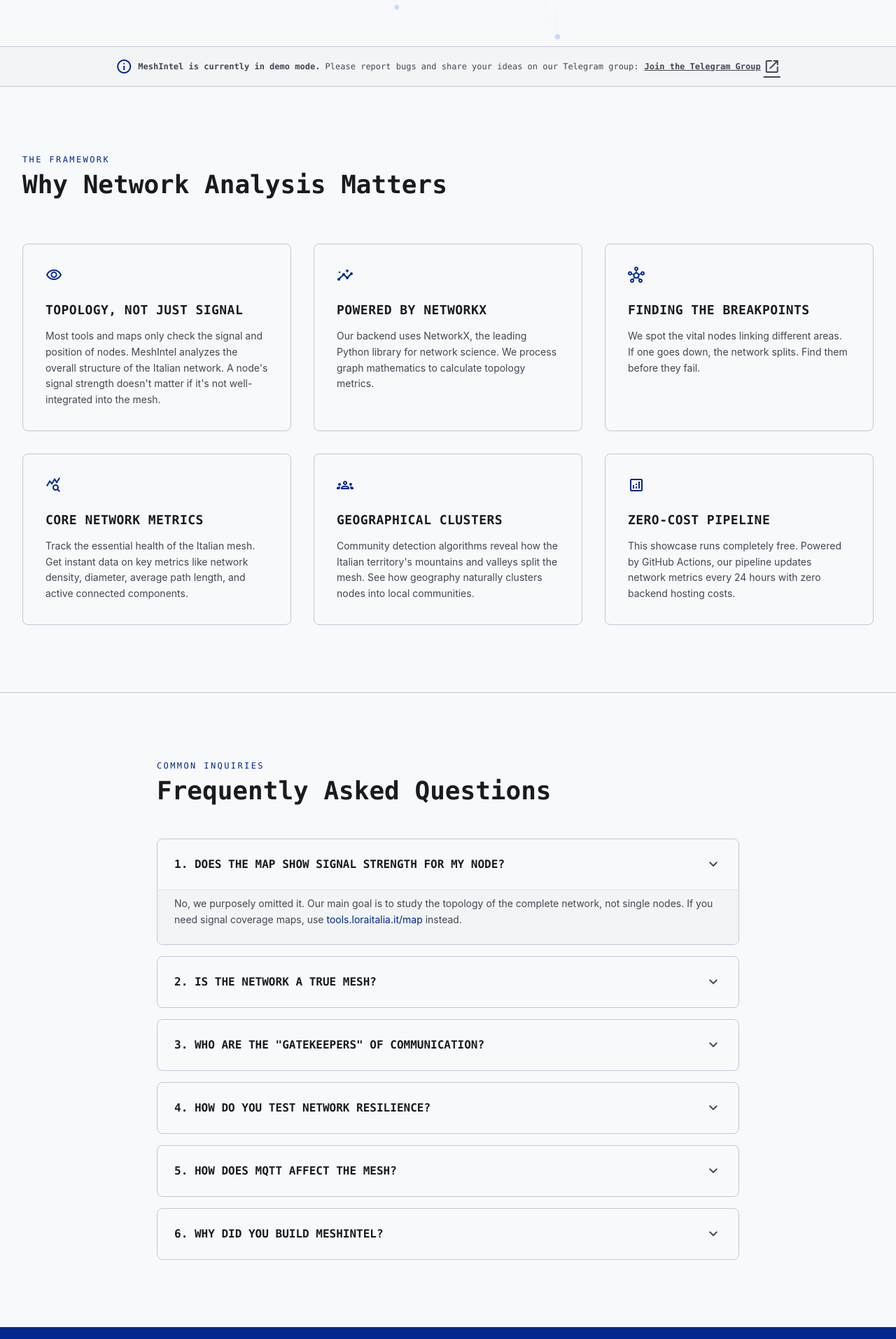
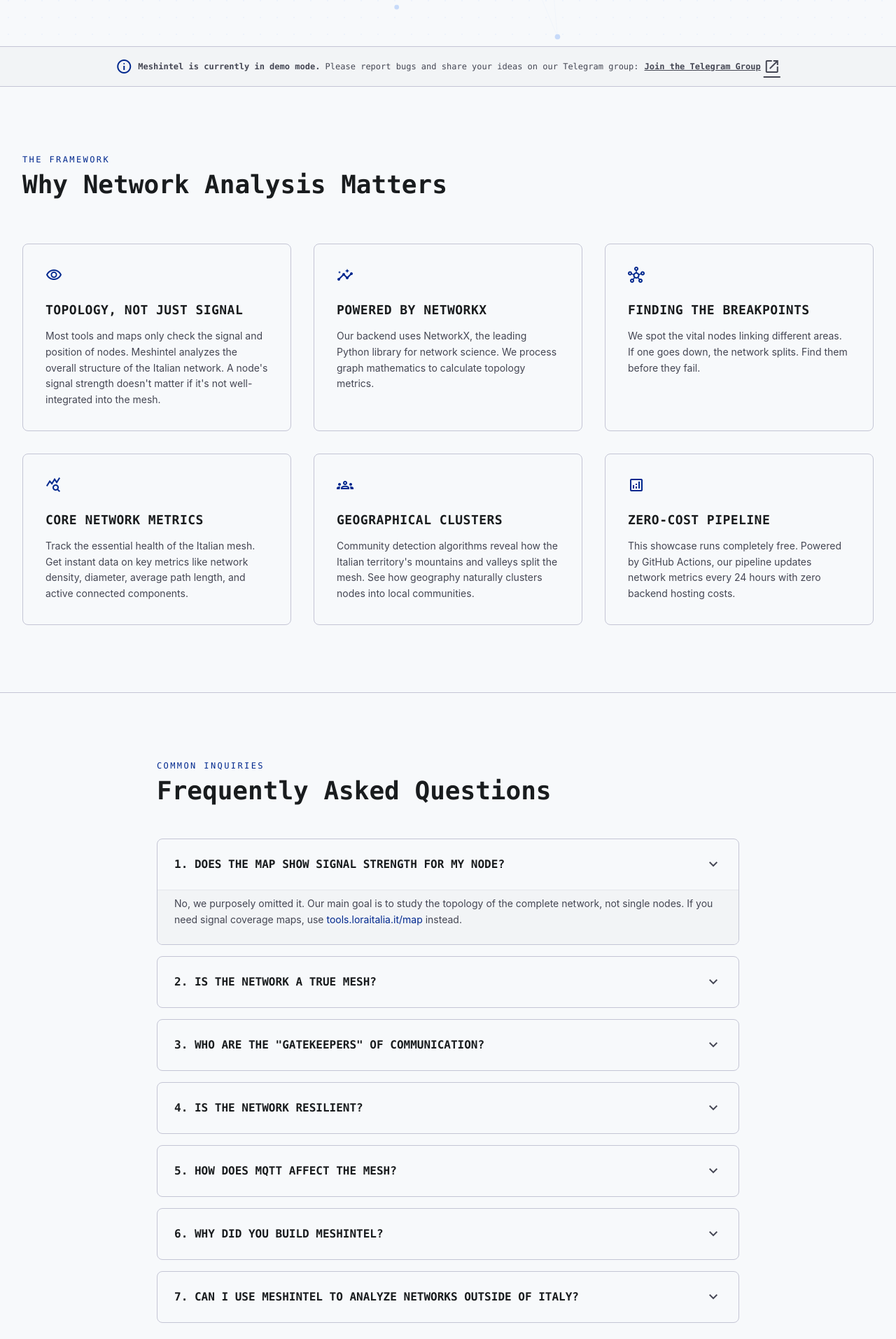
Before and after one commit to StealthGuy/meshintel, a React (Vite) app in the folder frontend/: page / in a window 1280 px wide. Shown: the part 884-2797 px from the top of the page at 70% size. Built offline with nearby package versions, Linux system fonts and the light colour scheme.

Commit message:
scalability

```diff
--- a/frontend/src/components/landing/LandingPage.tsx
+++ b/frontend/src/components/landing/LandingPage.tsx
@@ -222,7 +222,7 @@ export const LandingPage: React.FC = () => {
                 🔔 CODE and REPORTS RELEASE COUNTDOWN
               </span>
               <p className="text-sm text-on-surface-variant dark:text-slate-400 mb-6 leading-relaxed">
-                The source code of MeshIntel and the structural and resilience analysis reports will be available starting from <strong>June 12, 2026 at 12:00 PM</strong>.
+                The source code of Meshintel and the structural and resilience analysis reports will be available starting from <strong>June 12, 2026 at 12:00 PM</strong>.
               </p>
 
               {timeLeft.expired ? (
@@ -292,7 +292,7 @@ export const LandingPage: React.FC = () => {
           <div className="max-w-7xl mx-auto px-4 sm:px-6 lg:px-8 py-4 flex items-center justify-center gap-3">
             <div className="flex items-center justify-center gap-2 font-mono text-xs text-on-surface-variant dark:text-slate-400 text-center flex-wrap">
               <span className="material-symbols-outlined text-[16px] text-primary dark:text-blue-500 shrink-0">info</span>
-              <span><strong>MeshIntel is currently in demo mode.</strong> Please report bugs and share your ideas on our Telegram group:</span>
+              <span><strong>Meshintel is currently in demo mode.</strong> Please report bugs and share your ideas on our Telegram group:</span>
               <a href="https://t.me/+W98oFecg2E01OTg0" target="_blank" rel="noopener noreferrer" className="hover:text-primary dark:hover:text-blue-400 underline font-bold flex items-center gap-1">
                 Join the Telegram Group
 
@@ -316,7 +316,7 @@ export const LandingPage: React.FC = () => {
                 <div>
                   <span className="material-symbols-outlined text-primary dark:text-blue-500 mb-6 text-3xl">visibility</span>
                   <h3 className="text-lg font-bold font-mono text-on-surface dark:text-white mb-3 uppercase tracking-wide">Topology, Not Just Signal</h3>
-                  <p className="text-on-surface-variant dark:text-slate-400 text-sm leading-relaxed">Most tools and maps only check the signal and position of nodes. MeshIntel analyzes the overall structure of the Italian network. A node's signal strength doesn't matter if it's not well-integrated into the mesh.</p>
+                  <p className="text-on-surface-variant dark:text-slate-400 text-sm leading-relaxed">Most tools and maps only check the signal and position of nodes. Meshintel analyzes the overall structure of the Italian network. A node's signal strength doesn't matter if it's not well-integrated into the mesh.</p>
                 </div>
               </div>
               {/* Insight 2 */}
@@ -421,7 +421,7 @@ export const LandingPage: React.FC = () => {
                 <label className="flex flex-col cursor-pointer hover:bg-surface-container-low dark:hover:bg-slate-900/40 transition-colors group">
                   <input className="peer hidden" name="faq-accordion" type="radio" />
                   <div className="flex items-center justify-between p-6">
-                    <span className="text-sm sm:text-base font-bold text-on-surface dark:text-white font-mono uppercase group-hover:text-primary dark:group-hover:text-blue-400 transition-colors">4. How do you test network resilience?</span>
+                    <span className="text-sm sm:text-base font-bold text-on-surface dark:text-white font-mono uppercase group-hover:text-primary dark:group-hover:text-blue-400 transition-colors">4. Is the network resilient?</span>
                     <span className="material-symbols-outlined text-on-surface-variant dark:text-slate-400 transition-transform duration-300 peer-checked:rotate-180">expand_more</span>
                   </div>
                   <div className="max-h-0 overflow-hidden peer-checked:max-h-96 transition-all duration-300 ease-in-out bg-surface-container-low dark:bg-slate-900/10">
@@ -451,7 +451,7 @@ export const LandingPage: React.FC = () => {
                 <label className="flex flex-col cursor-pointer hover:bg-surface-container-low dark:hover:bg-slate-900/40 transition-colors group">
                   <input className="peer hidden" name="faq-accordion" type="radio" />
                   <div className="flex items-center justify-between p-6">
-                    <span className="text-sm sm:text-base font-bold text-on-surface dark:text-white font-mono uppercase group-hover:text-primary dark:group-hover:text-blue-400 transition-colors">6. Why did you build MeshIntel?</span>
+                    <span className="text-sm sm:text-base font-bold text-on-surface dark:text-white font-mono uppercase group-hover:text-primary dark:group-hover:text-blue-400 transition-colors">6. Why did you build Meshintel?</span>
                     <span className="material-symbols-outlined text-on-surface-variant dark:text-slate-400 transition-transform duration-300 peer-checked:rotate-180">expand_more</span>
                   </div>
                   <div className="max-h-0 overflow-hidden peer-checked:max-h-96 transition-all duration-300 ease-in-out bg-surface-container-low dark:bg-slate-900/10">
@@ -461,16 +461,31 @@ export const LandingPage: React.FC = () => {
                   </div>
                 </label>
               </div>
+
+              <div className="border border-outline-variant dark:border-slate-900 bg-surface dark:bg-slate-900/20 rounded-lg overflow-hidden">
+                <label className="flex flex-col cursor-pointer hover:bg-surface-container-low dark:hover:bg-slate-900/40 transition-colors group">
+                  <input className="peer hidden" name="faq-accordion" type="radio" />
+                  <div className="flex items-center justify-between p-6">
+                    <span className="text-sm sm:text-base font-bold text-on-surface dark:text-white font-mono uppercase group-hover:text-primary dark:group-hover:text-blue-400 transition-colors">7. Can I use Meshintel to analyze networks outside of Italy?</span>
+                    <span className="material-symbols-outlined text-on-surface-variant dark:text-slate-400 transition-transform duration-300 peer-checked:rotate-180">expand_more</span>
+                  </div>
+                  <div className="max-h-0 overflow-hidden peer-checked:max-h-96 transition-all duration-300 ease-in-out bg-surface-container-low dark:bg-slate-900/10">
+                    <div className="p-6 pt-2 text-on-surface-variant dark:text-slate-400 text-sm leading-relaxed border-t border-outline-variant/30 dark:border-slate-900/40">
+                      Currently, this study is limited to the Italian territory as the data is sourced exclusively from the <a href="https://loraitalia.it" target="_blank" rel="noopener noreferrer" className="text-primary dark:text-blue-400 hover:underline">loraitalia.it</a> community. However, the MeshIntel architecture is fully scalable and completely independent of geographical location. If you have access to the graph of a mesh network composed entirely of radio frequency (RF-only) nodes please contact us to expand the analysis.
+                    </div>
+                  </div>
+                </label>
+              </div>
             </div>
           </div>
-        </section>
+        </section >
 
         {/* Final CTA Section */}
-        <section className="py-24 bg-primary dark:bg-gradient-to-br dark:from-slate-950 dark:via-slate-900 dark:to-blue-950 dark:border-t dark:border-slate-900 text-on-primary dark:text-white text-center">
+        < section className="py-24 bg-primary dark:bg-gradient-to-br dark:from-slate-950 dark:via-slate-900 dark:to-blue-950 dark:border-t dark:border-slate-900 text-on-primary dark:text-white text-center" >
           <div className="max-w-4xl mx-auto px-4 sm:px-6 lg:px-8">
             <h2 className="text-3xl sm:text-5xl font-mono font-bold leading-tight mb-6">Ready to analyze the Meshtastic network yourself? </h2>
             <p className="text-white/80 dark:text-slate-300 text-base sm:text-lg mb-10 max-w-2xl mx-auto leading-relaxed">
-              Use MeshIntel to understand the routing, resilience, and structure of our decentralized mesh. If you are new to network analysis, check out our reports first to understand the metrics
+              Use Meshintel to understand the routing, resilience, and structure of our decentralized mesh. If you are new to network analysis, check out our reports first to understand the metrics
             </p>
             <div className="flex flex-col sm:flex-row items-center justify-center gap-4 w-full sm:w-auto">
               <Link to="/map" className="w-full sm:w-auto">
@@ -485,11 +500,11 @@ export const LandingPage: React.FC = () => {
               </div>
             </div>
           </div>
-        </section>
-      </main>
+        </section >
+      </main >
 
       {/* Footer */}
-      <footer className="bg-surface dark:bg-slate-950 border-t border-outline-variant dark:border-slate-900">
+      < footer className="bg-surface dark:bg-slate-950 border-t border-outline-variant dark:border-slate-900" >
         <div className="flex flex-col md:flex-row justify-between items-center py-12 max-w-7xl mx-auto px-4 sm:px-6 lg:px-8">
           <div className="flex flex-col items-center md:items-start mb-8 md:mb-0">
             <div className="flex items-center gap-3 mb-2">
@@ -508,7 +523,7 @@ export const LandingPage: React.FC = () => {
             {/* <a className="font-mono text-xs text-slate-400 hover:text-primary dark:hover:text-blue-400 transition-colors" href="https://github.com/StealthGuy/meshintel"> My GitHub</a> */}
           </div>
         </div>
-      </footer>
+      </footer >
     </div >
   );
 };
--- a/frontend/src/components/landing/LandingPageIt.tsx
+++ b/frontend/src/components/landing/LandingPageIt.tsx
@@ -220,7 +220,7 @@ export const LandingPageIt: React.FC = () => {
                 🔔 CONTO ALLA ROVESCIA PER IL RILASCIO DI CODICE E REPORT
               </span>
               <p className="text-sm text-on-surface-variant dark:text-slate-400 mb-6 leading-relaxed">
-                Il codice sorgente di MeshIntel e i report sull'analisi della topologia e della resilienza saranno disponibili a partire dal <strong>12 Giugno 2026 alle ore 12:00</strong>.
+                Il codice sorgente di Meshintel e i report sull'analisi della topologia e della resilienza saranno disponibili a partire dal <strong>12 Giugno 2026 alle ore 12:00</strong>.
               </p>
 
               {timeLeft.expired ? (
@@ -278,7 +278,7 @@ export const LandingPageIt: React.FC = () => {
           <div className="max-w-7xl mx-auto px-4 sm:px-6 lg:px-8 py-4 flex items-center justify-center gap-3">
             <div className="flex items-center justify-center gap-2 font-mono text-xs text-on-surface-variant dark:text-slate-400 text-center flex-wrap">
               <span className="material-symbols-outlined text-[16px] text-primary dark:text-blue-500 shrink-0">info</span>
-              <span><strong>MeshIntel è attualmente in modalità demo.</strong> Segnala i bug e condividi le tue idee sul nostro gruppo Telegram:</span>
+              <span><strong>Meshintel è attualmente in modalità demo.</strong> Segnala i bug e condividi le tue idee sul nostro gruppo Telegram:</span>
               <a href="https://t.me/+W98oFecg2E01OTg0" target="_blank" rel="noopener noreferrer" className="hover:text-primary dark:hover:text-blue-400 underline font-bold flex items-center gap-1">
                 Entra nel Gruppo Telegram
                 <span className="material-symbols-outlined text-[12px] inline">open_in_new</span>
@@ -301,7 +301,7 @@ export const LandingPageIt: React.FC = () => {
                 <div>
                   <span className="material-symbols-outlined text-primary dark:text-blue-500 mb-6 text-3xl">visibility</span>
                   <h3 className="text-lg font-bold font-mono text-on-surface dark:text-white mb-3 uppercase tracking-wide">Topologia, Non Solo Segnale</h3>
-                  <p className="text-on-surface-variant dark:text-slate-400 text-sm leading-relaxed">La maggior parte degli strumenti e delle mappe controlla solo il segnale e la posizione dei nodi. MeshIntel analizza la struttura complessiva della rete italiana. La potenza del segnale di un nodo non conta se questo non è ben integrato nella mesh.</p>
+                  <p className="text-on-surface-variant dark:text-slate-400 text-sm leading-relaxed">La maggior parte degli strumenti e delle mappe controlla solo il segnale e la posizione dei nodi. Meshintel analizza la struttura complessiva della rete italiana. La potenza del segnale di un nodo non conta se questo non è ben integrato nella mesh.</p>
                 </div>
               </div>
               {/* Insight 2 */}
@@ -309,7 +309,7 @@ export const LandingPageIt: React.FC = () => {
                 <div>
                   <span className="material-symbols-outlined text-primary dark:text-blue-500 mb-6 text-3xl">insights</span>
                   <h3 className="text-lg font-bold font-mono text-on-surface dark:text-white mb-3 uppercase tracking-wide">Alimentato da NetworkX</h3>
-                  <p className="text-on-surface-variant dark:text-slate-400 text-sm leading-relaxed">Il nostro backend utilizza NetworkX, la principale libreria Python per la scienza delle reti. Elaboriamo la matematica dei grafi per calcolare metriche di topologia.</p>
+                  <p className="text-on-surface-variant dark:text-slate-400 text-sm leading-relaxed">Il nostro backend utilizza NetworkX, la principale libreria Python per la network science. Elaboriamo la matematica dei grafi per calcolare le metriche di topologia della rete.</p>
                 </div>
               </div>
               {/* Insight 3 */}
@@ -406,7 +406,7 @@ export const LandingPageIt: React.FC = () => {
                 <label className="flex flex-col cursor-pointer hover:bg-surface-container-low dark:hover:bg-slate-900/40 transition-colors group">
                   <input className="peer hidden" name="faq-accordion" type="radio" />
                   <div className="flex items-center justify-between p-6">
-                    <span className="text-sm sm:text-base font-bold text-on-surface dark:text-white font-mono uppercase group-hover:text-primary dark:group-hover:text-blue-400 transition-colors">4. Come testate la resilienza della rete?</span>
+                    <span className="text-sm sm:text-base font-bold text-on-surface dark:text-white font-mono uppercase group-hover:text-primary dark:group-hover:text-blue-400 transition-colors">4. La rete è resiliente?</span>
                     <span className="material-symbols-outlined text-on-surface-variant dark:text-slate-400 transition-transform duration-300 peer-checked:rotate-180">expand_more</span>
                   </div>
                   <div className="max-h-0 overflow-hidden peer-checked:max-h-96 transition-all duration-300 ease-in-out bg-surface-container-low dark:bg-slate-900/10">
@@ -436,12 +436,27 @@ export const LandingPageIt: React.FC = () => {
                 <label className="flex flex-col cursor-pointer hover:bg-surface-container-low dark:hover:bg-slate-900/40 transition-colors group">
                   <input className="peer hidden" name="faq-accordion" type="radio" />
                   <div className="flex items-center justify-between p-6">
-                    <span className="text-sm sm:text-base font-bold text-on-surface dark:text-white font-mono uppercase group-hover:text-primary dark:group-hover:text-blue-400 transition-colors">6. Perché avete creato MeshIntel?</span>
+                    <span className="text-sm sm:text-base font-bold text-on-surface dark:text-white font-mono uppercase group-hover:text-primary dark:group-hover:text-blue-400 transition-colors">6. Perché avete creato Meshintel?</span>
                     <span className="material-symbols-outlined text-on-surface-variant dark:text-slate-400 transition-transform duration-300 peer-checked:rotate-180">expand_more</span>
                   </div>
                   <div className="max-h-0 overflow-hidden peer-checked:max-h-96 transition-all duration-300 ease-in-out bg-surface-container-low dark:bg-slate-900/10">
                     <div className="p-6 pt-2 text-on-surface-variant dark:text-slate-400 text-sm leading-relaxed border-t border-outline-variant/30 dark:border-slate-900/40">
                       Per risolvere un problema reale: Meshtastic ha bisogno di analisi strutturale. Volevamo anche costruire un progetto per mostrare le nostre competenze di sviluppo.
+                    </div>
+                  </div>
+                </label>
+              </div>
+
+              <div className="border border-outline-variant dark:border-slate-900 bg-surface dark:bg-slate-900/20 rounded-lg overflow-hidden">
+                <label className="flex flex-col cursor-pointer hover:bg-surface-container-low dark:hover:bg-slate-900/40 transition-colors group">
+                  <input className="peer hidden" name="faq-accordion" type="radio" />
+                  <div className="flex items-center justify-between p-6">
+                    <span className="text-sm sm:text-base font-bold text-on-surface dark:text-white font-mono uppercase group-hover:text-primary dark:group-hover:text-blue-400 transition-colors">7. Posso usare Meshintel per analizzare reti al di fuori dell'Italia?</span>
+                    <span className="material-symbols-outlined text-on-surface-variant dark:text-slate-400 transition-transform duration-300 peer-checked:rotate-180">expand_more</span>
+                  </div>
+                  <div className="max-h-0 overflow-hidden peer-checked:max-h-96 transition-all duration-300 ease-in-out bg-surface-container-low dark:bg-slate-900/10">
+                    <div className="p-6 pt-2 text-on-surface-variant dark:text-slate-400 text-sm leading-relaxed border-t border-outline-variant/30 dark:border-slate-900/40">
+                      Attualmente, questo studio è limitato al territorio italiano poiché i dati provengono esclusivamente dalla community di <a href="https://loraitalia.it" target="_blank" rel="noopener noreferrer" className="text-primary dark:text-blue-400 hover:underline">loraitalia.it</a>. Tuttavia, l'architettura di MeshIntel è completamente scalabile e indipendente dalla localizzazione geografica. Se hai a disposizione il grafo di una rete mes composta da nodi in radiofrequenza (RF-only) contattaci per espandere l'analisi.
                     </div>
                   </div>
                 </label>
```
